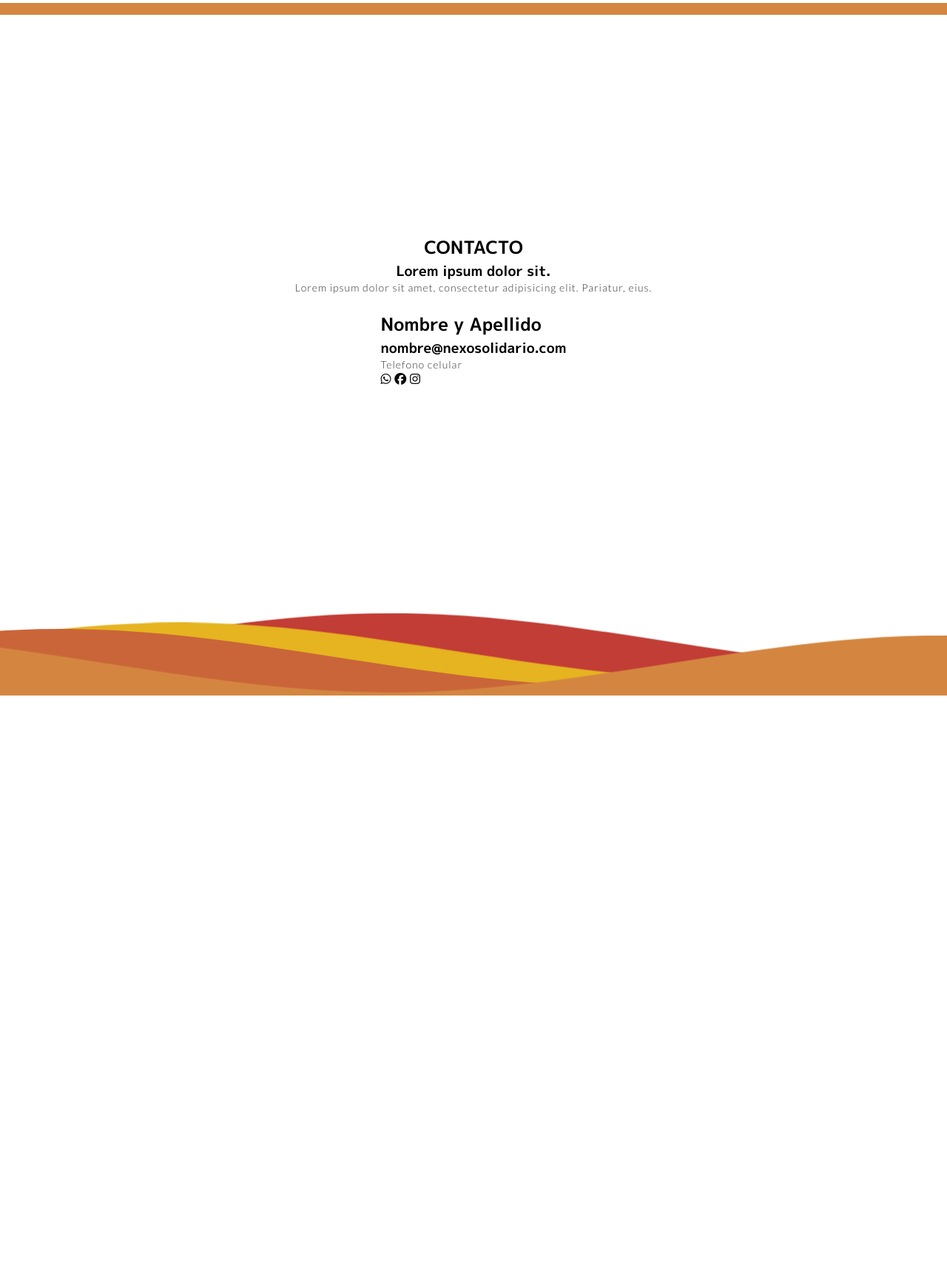
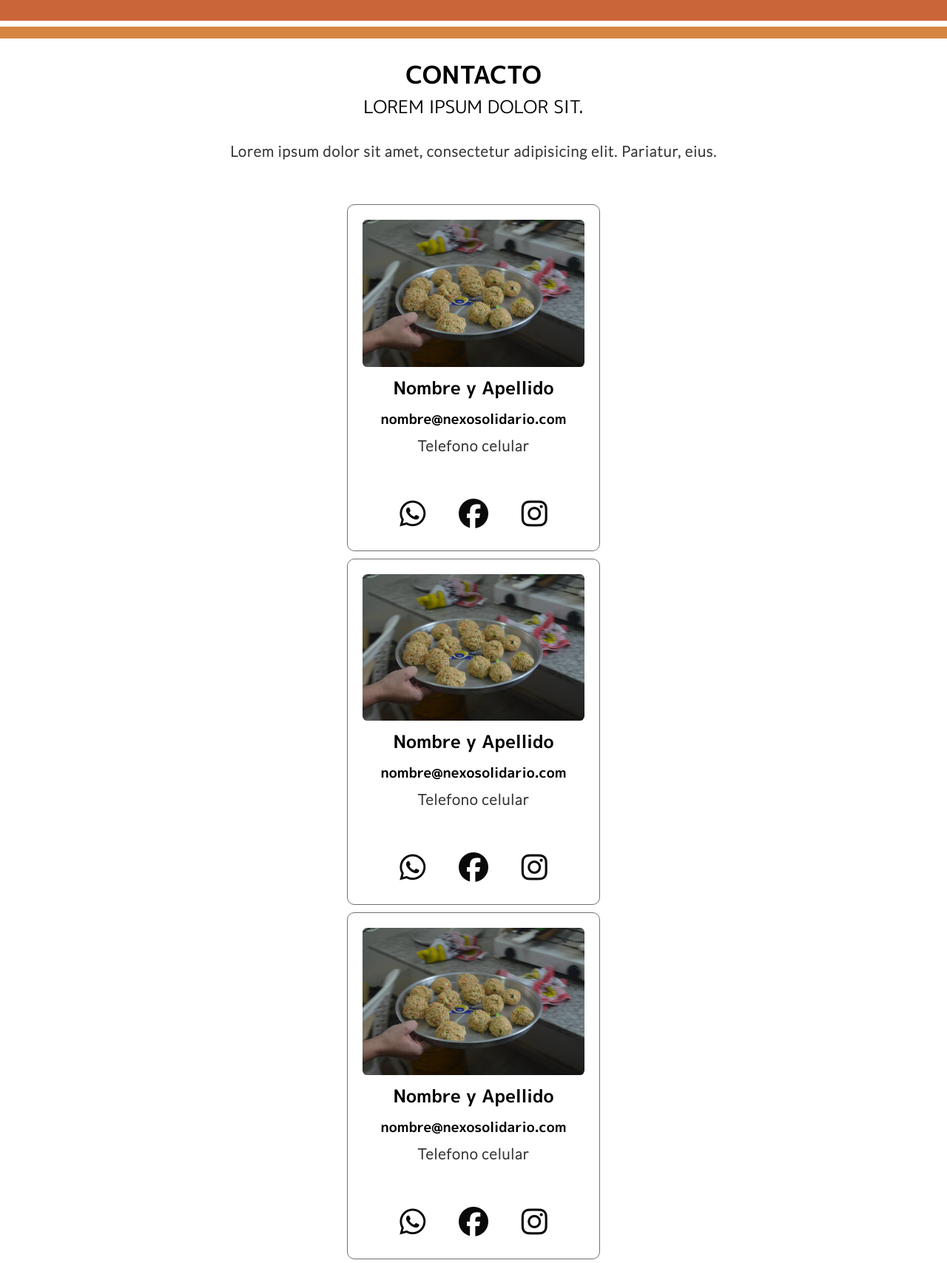
Before and after one commit to PedroGervasoni/NexoSolidario, a plain HTML site: page index.html in a window 1280 px wide. Shown: the part 2661-4368 px from the top of the page at 74% size. Before the commit the page ends 3601 px from the top, so only its background shows below. Drawn offline with nearby package versions, Linux system fonts and the light colour scheme.

Commit message:
estilos terminados menos footer only mobile

```diff
--- a/index.html
+++ b/index.html
@@ -135,14 +135,15 @@
 
         </section>
 
-        <div class="linea-gruesa"></div>
-        <div class="linea-fina"></div>
+
 
 
 
 
         <section class="secciones" id="como-ayudar">
-            <div class="container-card-1">
+            <div class="linea-gruesa"></div>
+            <div class="linea-fina"></div>
+            <div class="container-card-1 como-ayudar-top">
                 <div class="card">
                     <h2 class="titulos">COMO AYUDAR</h2>
                     <h3 class="subtitulos">Lorem ipsum dolor</h3>
@@ -152,8 +153,10 @@
                     <form class="container-form" action="">
                         <input class="input-como-ayudar" type="text" placeholder="Nombre y Apellido">
                         <input class="input-como-ayudar" type="text" placeholder="Localidad">
-                <input class="input-como-ayudar" type="tel" id="tel" name="tel" placeholder="Numero de telefono">
-                <input class="input-como-ayudar" type="mail" name="mail" id="mail" placeholder="Correo electronico">
+                        <input class="input-como-ayudar" type="tel" id="tel" name="tel"
+                            placeholder="Numero de telefono">
+                        <input class="input-como-ayudar" type="mail" name="mail" id="mail"
+                            placeholder="Correo electronico">
                         <div class="container-buttom">
                             <button type="submit">Enviar</button>
                         </div>
@@ -188,22 +191,62 @@
 
 
         <section class="secciones" id="contacto">
-            <h2 class="titulo-info-inicio">CONTACTO</h2>
-            <H3 class="subtitulo-info-inicio">Lorem ipsum dolor sit.</H3>
-            <p class="parrafo-info-inicio">Lorem ipsum dolor sit amet, consectetur adipisicing elit. Pariatur, eius.</p>
+            <div class="container-card-1">
+                <div class="card-sin-borde">
+                    <h2 class="titulos">CONTACTO</h2>
+                    <H3 class="subtitulos">Lorem ipsum dolor sit.</H3>
+                    <p class="parrafos">Lorem ipsum dolor sit amet, consectetur adipisicing elit. Pariatur, eius.</p>
+                </div>
+            </div>
 
 
-            <div>
-                <img src="foto-perfil" alt="">
-                <h2>Nombre y Apellido</h2>
+            <div class="container-card-1">
+                <div class="card contactos">
+                    <img class="profile-img" src="/images/imagenes-contacto/foto-perfil-ejemplo.jpg" alt="">
+                    <h2 class="nombre-card-contacto">Nombre y Apellido</h2>
                     <h3>nombre@nexosolidario.com</h3>
-                <p>Telefono celular</p>
-                <a class="nav-social-icon" href="https://www.facebook.com/mariela.caruso.5"><i
+                    <p class="tel-card-contacto">Telefono celular</p>
+                    <div class="container-profile-icons">
+                        <a class="nav-social-icon-profile" href="https://www.facebook.com/mariela.caruso.5"><i
                                 class="fa fa-whatsapp"></i></a></li>
-                <a class="nav-social-icon" href="https://www.facebook.com/mariela.caruso.5"><i
+                        <a class="nav-social-icon-profile" href="https://www.facebook.com/mariela.caruso.5"><i
                                 class="fa fa-facebook"></i></a></li>
-                <a class="nav-social-icon" href="https://www.facebook.com/mariela.caruso.5"><i
+                        <a class="nav-social-icon-profile" href="https://www.facebook.com/mariela.caruso.5"><i
                                 class="fa fa-instagram"></i></a></li>
+                    </div>
+                </div>
+            </div>
+            <div class="container-card-1">
+                <div class="card contactos">
+                    <img class="profile-img" src="/images/imagenes-contacto/foto-perfil-ejemplo.jpg" alt="">
+                    <h2 class="nombre-card-contacto">Nombre y Apellido</h2>
+                    <h3>nombre@nexosolidario.com</h3>
+                    <p class="tel-card-contacto">Telefono celular</p>
+                    <div class="container-profile-icons">
+                        <a class="nav-social-icon-profile" href="https://www.facebook.com/mariela.caruso.5"><i
+                                class="fa fa-whatsapp"></i></a></li>
+                        <a class="nav-social-icon-profile" href="https://www.facebook.com/mariela.caruso.5"><i
+                                class="fa fa-facebook"></i></a></li>
+                        <a class="nav-social-icon-profile" href="https://www.facebook.com/mariela.caruso.5"><i
+                                class="fa fa-instagram"></i></a></li>
+                    </div>
+                </div>
+            </div>
+            <div class="container-card-1">
+                <div class="card contactos">
+                    <img class="profile-img" src="/images/imagenes-contacto/foto-perfil-ejemplo.jpg" alt="">
+                    <h2 class="nombre-card-contacto">Nombre y Apellido</h2>
+                    <h3>nombre@nexosolidario.com</h3>
+                    <p class="tel-card-contacto">Telefono celular</p>
+                    <div class="container-profile-icons">
+                        <a class="nav-social-icon-profile" href="https://www.facebook.com/mariela.caruso.5"><i
+                                class="fa fa-whatsapp"></i></a></li>
+                        <a class="nav-social-icon-profile" href="https://www.facebook.com/mariela.caruso.5"><i
+                                class="fa fa-facebook"></i></a></li>
+                        <a class="nav-social-icon-profile" href="https://www.facebook.com/mariela.caruso.5"><i
+                                class="fa fa-instagram"></i></a></li>
+                    </div>
+                </div>
             </div>
 
         </section>
@@ -239,7 +282,47 @@ of Simple CSS Waves-->
                 </g>
             </svg>
         </div>
-        <!--Waves end-->
+        <div class="fondo-footer">
+            <div>
+                <img src="/images/logo/logonexosolo.png" alt="">
+            </div>
+            <div>
+                <h2>nexo solidario</h2>
+                <p>uniendo lazos de ayuda</p>
+            </div>
+            <div>
+                <p>contacto@nexosolidario.com</p>
+            </div>
+
+            <div class="container-profile-icons">
+                <a class="nav-social-icon-profile" href="https://www.facebook.com/mariela.caruso.5"><i
+                        class="fa fa-whatsapp"></i></a></li>
+                <a class="nav-social-icon-profile" href="https://www.facebook.com/mariela.caruso.5"><i
+                        class="fa fa-facebook"></i></a></li>
+                <a class="nav-social-icon-profile" href="https://www.facebook.com/mariela.caruso.5"><i
+                        class="fa fa-instagram"></i></a></li>
+            </div>
+            <ul>
+                <li class="footer-nav__li">
+                    <a href="#">inicio</a>
+                </li>
+                <li class="footer-nav__li">
+                    <a href="#como-ayudar">galeria</a>
+                </li>
+                <li class="footer-nav__li">
+                    <a href="#contacto">reseñas</a>
+                </li>
+
+            </ul>
+
+        </div>
+
+
+
+
+
+    </div>
+
 
     </div>
     <script src="/js/app.js"></script>
--- a/scss/_como-ayudar.scss
+++ b/scss/_como-ayudar.scss
@@ -1,3 +1,9 @@
+
+.como-ayudar-top{
+    margin-top: 2rem;
+}
+
+
 .img-como-ayudar{
 
     width: 300px;
--- a/scss/_contacto.scss
+++ b/scss/_contacto.scss
@@ -0,0 +1,21 @@
+.profile-img{
+    width: 300px;
+    border-radius: $border-radius;
+}
+.container-profile-icons{
+    margin-top: 40px;
+}
+.nav-social-icon-profile{
+    margin: 0 20px;
+    font-size: 40px;
+}
+
+.nombre-card-contacto{
+    margin: 10px 0;
+
+}
+.tel-card-contacto{
+    font-size: 20px;
+    margin: 10px 0;
+    font-weight: 700;
+}
--- a/scss/style.scss
+++ b/scss/style.scss
@@ -23,18 +23,20 @@ html {
 }
 
 /* estilo texto general */
-.titulos{
+.titulos {
   font-weight: 700;
   font-size: 33px;
   text-transform: uppercase;
 }
-.subtitulos{
+
+.subtitulos {
   font-weight: 400;
   font-size: 24px;
   text-transform: uppercase;
 }
-.parrafos{
-  font-size:20px;
+
+.parrafos {
+  font-size: 20px;
   font-weight: 600;
   margin: 30px 0;
 }
@@ -43,7 +45,7 @@ html {
 /* fin estilo texto */
 
 
-.container-lineas{
+.container-lineas {
   display: flex;
   flex-direction: column;
   width: 100%;
@@ -51,6 +53,7 @@ html {
   z-index: -1;
   top: 70px;
 }
+
 .linea-gruesa {
   background-color: $naranja-medio;
   width: 100%;
@@ -78,9 +81,7 @@ html {
 
 
 
-#contacto {
-  height: 100vh;
-}
+
 
 /* scroll bar */
 /* scrollbar */
@@ -412,3 +413,14 @@ p {
     font-size: 24px;
   }
 }
+
+
+
+
+
+
+.fondo-footer{
+  width: 100%;
+  height: 100%;
+  background-color: $naranja-claro;
+}
```
Also changed, not shown: images/imagenes-contacto/foto-perfil-ejemplo.jpg (added), style.css, 1 other file. Lines whose indentation alone changed are shown as unchanged.
